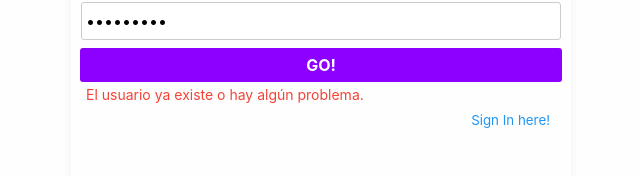
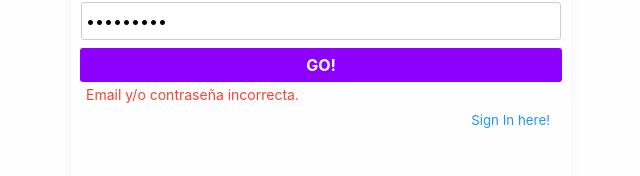
Before and after one commit to aomineDev/react-advanced-platzi, a React app in the folder petgram-platzi/: page /favs in a window 1280 px wide. Both pictures are taken after typing "name@example.com", "Sample123" into the empty fields and a click on the button "GO!". Shown: the part 346-522 px from the top of the page, without its empty margins (319-959 px from the left). Built offline with nearby package versions, Linux system fonts and the light colour scheme; no server answers.

Commit message:
login mutation - loading and error

```diff
--- a/petgram-platzi/src/components/UserForm/index.jsx
+++ b/petgram-platzi/src/components/UserForm/index.jsx
@@ -4,7 +4,7 @@ import { useInputValue } from '../../hooks/useInputValue'
 
 import { Form, Input, Button, Title, GoSignIn, GoBack, ErrorMsg } from './styles'
 
-export const UserForm = ({ disabled, error, onSubmit, isLogin, handleClick }) => {
+export const UserForm = ({ disabled, errorLogIn, errorSignIn, onLogIn, onSignIn, isLogin, handleClick }) => {
   const email = useInputValue('')
   const password = useInputValue('')
 
@@ -14,27 +14,34 @@ export const UserForm = ({ disabled, error, onSubmit, isLogin, handleClick }) =>
 
   const handleSubmit = e => {
     e.preventDefault()
-    onSubmit(email.value, password.value)
+    if (isLogin) {
+      onLogIn(email.value, password.value)
+    } else {
+      onSignIn(email.value, password.value)
+    }
   }
 
   return (
     <Form disabled={disabled} onSubmit={handleSubmit}>
       <Title>{title}</Title>
       <Input
-        type='text'
+        type='email'
         placeholder='Email'
+        required
         {...email}
         disabled={disabled}
       />
       <Input
         type='password'
         placeholder='Password'
+        required
         {...password}
         disabled={disabled}
       />
       <Button disabled={disabled}>GO!</Button>
-      {error && <ErrorMsg>{error}</ErrorMsg>}
-      <ButtonComponent type='button' onClick={handleClick}>{ButtonName}!</ButtonComponent>
+      {isLogin && errorLogIn && <ErrorMsg>{errorLogIn}</ErrorMsg>}
+      {!isLogin && errorSignIn && <ErrorMsg>{errorSignIn}</ErrorMsg>}
+      <ButtonComponent type='button' disabled={disabled} onClick={handleClick}>{ButtonName}!</ButtonComponent>
     </Form>
   )
 }
--- a/petgram-platzi/src/components/UserForm/styles.js
+++ b/petgram-platzi/src/components/UserForm/styles.js
@@ -47,12 +47,18 @@ export const GoSignIn = styled.button`
   align-self: flex-end;
   margin-top: 8px;
   color: #2196F3;
+  &:disabled {
+    color: #ccc;
+  }
 `
 
 export const GoBack = styled.button`
   align-self: flex-start;
   margin-top: 8px;
   color: #2196F3;
+  &:disabled {
+    color: #ccc;
+  }
 `
 
 export const ErrorMsg = styled.span`
--- a/petgram-platzi/src/graphql/mutations/LoginMutation.js
+++ b/petgram-platzi/src/graphql/mutations/LoginMutation.js
@@ -1,4 +1,14 @@
-import { useMutaiton } from '@apollo/react-hooks'
+import { useMutation } from '@apollo/react-hooks'
 import gql from 'graphql-tag'
 
-const LOGIN
+const LOGIN = gql`
+mutation logIn($input: UserCredentials!) {
+  login (input: $input)
+}
+`
+
+export function loginMutation () {
+  const [login, { loading, error }] = useMutation(LOGIN)
+
+  return [login, { loadingLogIn: loading, errorLogIn: error }]
+}
--- a/petgram-platzi/src/graphql/mutations/RegisterMutation.js
+++ b/petgram-platzi/src/graphql/mutations/RegisterMutation.js
@@ -9,5 +9,5 @@ const REGISTER = gql`
 export function registerMutation () {
   const [register, { data, loading, error }] = useMutation(REGISTER)
 
-  return [register, { data, loading, error }]
+  return [register, { data, loadingSignIn: loading, errorSignIn: error }]
 }
--- a/petgram-platzi/src/pages/NotRegisteredUser.jsx
+++ b/petgram-platzi/src/pages/NotRegisteredUser.jsx
@@ -2,28 +2,46 @@ import React, { useState } from 'react'
 
 import Context from '../Context'
 import { registerMutation } from '../graphql/mutations/RegisterMutation'
+import { loginMutation } from '../graphql/mutations/LoginMutation'
 
 import { UserForm } from '../components/UserForm'
 
 export const NotRegisteredUser = () => {
   const [isLogin, setIsLogin] = useState(true)
-  const [register, { loading, error }] = registerMutation()
+  const [register, { loadingSignIn, errorSignIn }] = registerMutation()
+  const [login, { loadingLogIn, errorLogIn }] = loginMutation()
 
   return (
     <Context.Consumer>
       {
         ({ activateAuth }) => {
-          const onSubmit = (email, password) => {
+          const onSignIn = (email, password) => {
             const input = { email, password }
             const variables = { input }
             register({ variables })
               .then(activateAuth)
           }
 
-          const errorMsg = error && 'El usuario ya existe o hay algún problema.'
+          const onLogIn = (email, password) => {
+            const input = { email, password }
+            const variables = { input }
+            login({ variables })
+              .then(activateAuth)
+          }
+
+          const errorMsgLogIn = errorLogIn && 'Email y/o contraseña incorrecta.'
+          const errorMsgSignIn = errorSignIn && 'El email ya existe o hay algún problema.'
 
           return (
-            <UserForm disabled={loading} error={errorMsg} onSubmit={onSubmit} isLogin={isLogin} handleClick={() => { setIsLogin(!isLogin) }} />
+            <UserForm
+              disabled={loadingSignIn || loadingLogIn}
+              errorLogIn={errorMsgLogIn}
+              errorSignIn={errorMsgSignIn}
+              onLogIn={onLogIn}
+              onSignIn={onSignIn}
+              isLogin={isLogin}
+              handleClick={() => { setIsLogin(!isLogin) }}
+            />
           )
         }
       }
```
